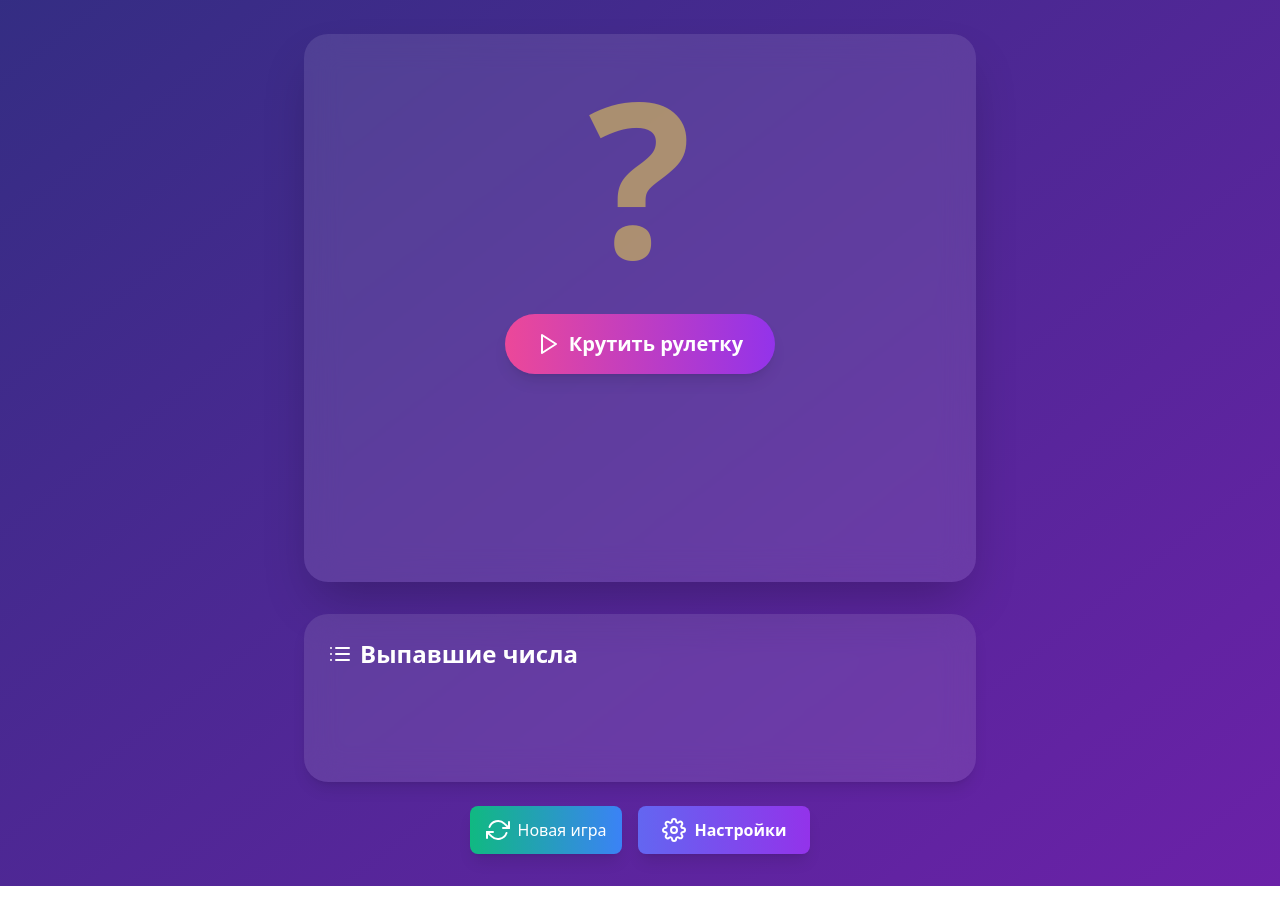
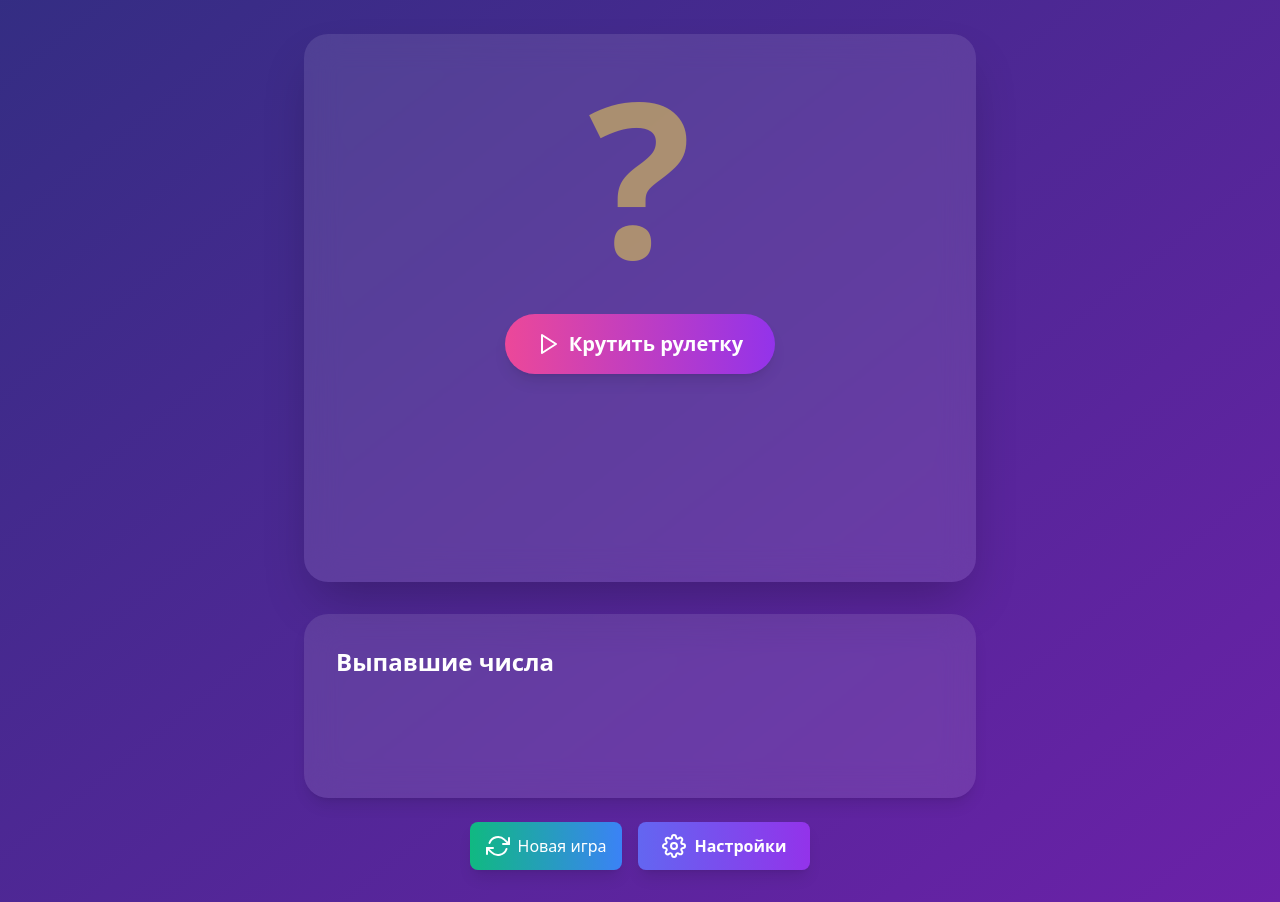
Before and after one commit to yook/lotto, a plain HTML site: page game.html in a window 1280 px wide. Shown: the part 110-1012 px from the top of the page. Drawn offline with nearby package versions, Linux system fonts and the light colour scheme.

```diff
--- a/game.html
+++ b/game.html
@@ -43,9 +43,9 @@
             </div>
         </div>
 
-        <div class="w-full max-w-2xl bg-white bg-opacity-10 backdrop-blur-lg rounded-3xl p-6 shadow-lg">
-            <h2 class="text-2xl font-bold mb-4 flex items-center gap-2">
-                <i data-feather="list"></i> Выпавшие числа
+        <div class="w-full max-w-2xl bg-white bg-opacity-10 backdrop-blur-lg rounded-3xl p-8 shadow-lg">
+            <h2 class="text-2xl font-bold mb-4">
+                Выпавшие числа
             </h2>
             <div id="playedNumbers" class="flex flex-wrap gap-2 min-h-12 mb-6"></div>
         </div>
```
